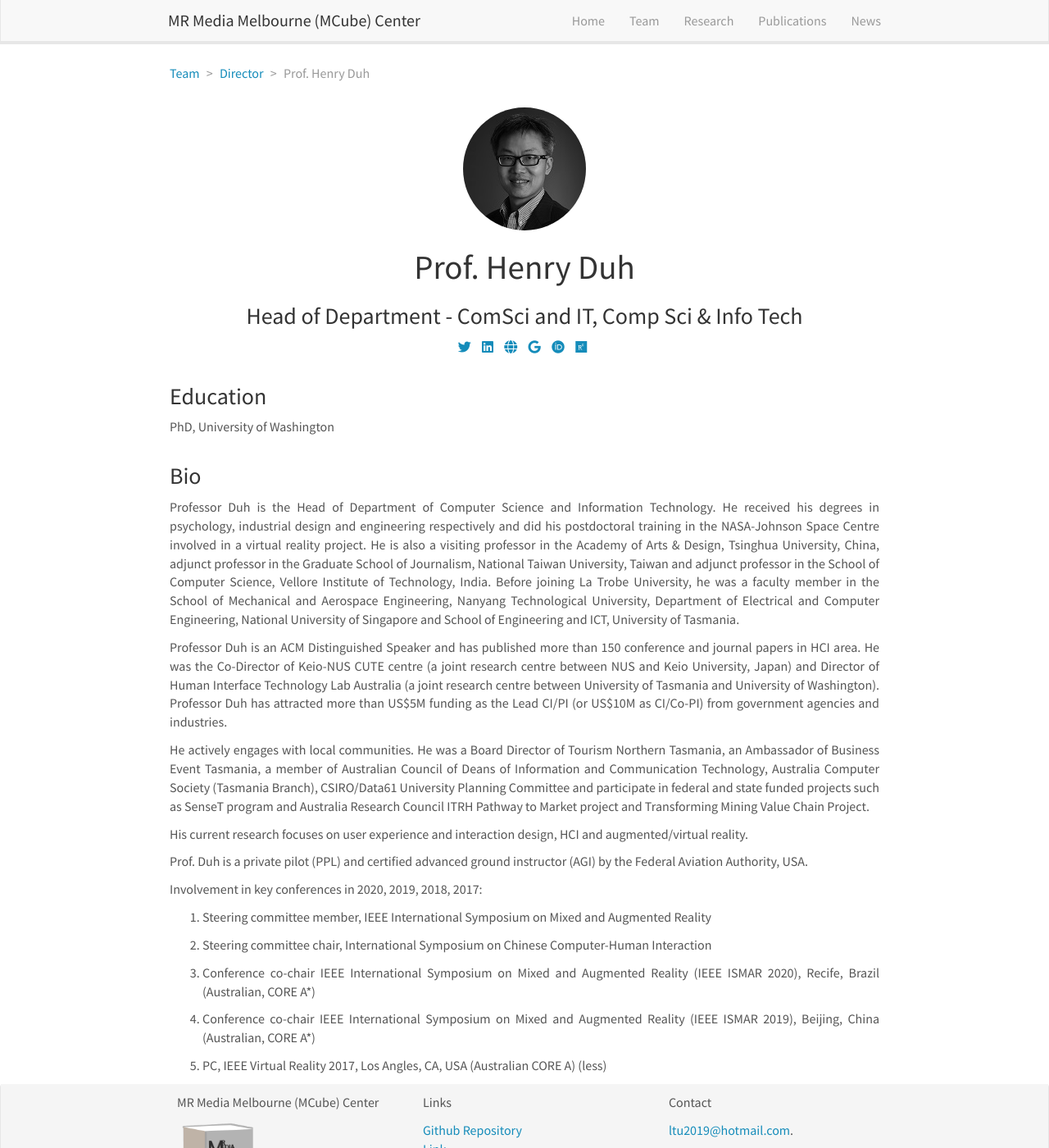
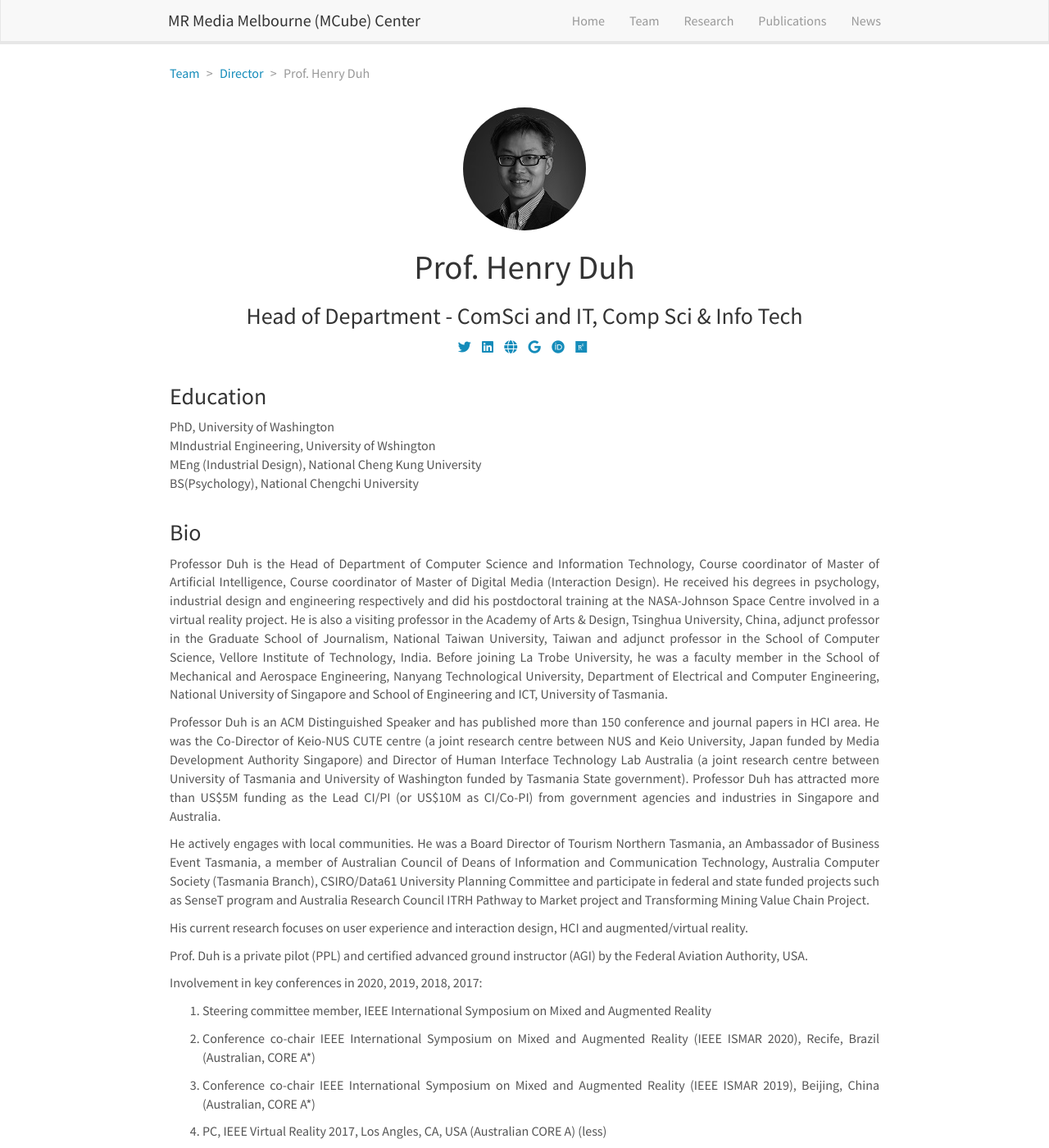
Before and after one commit to m3lab-ltu/m3lab-ltu.github.io, a Jekyll site: the page built from _pages/team/_posts/2020-07-13-researcher-staff-HenryDuh.md, in a window 1280 px wide and 1400 px high. Shown: the whole window at 82% size. Built offline with Jekyll 4.4.1, drawn with Linux system fonts in a browser that asks for light colours; nearby versions of some CDN libraries.

Commit message:
Update 2020-07-13-researcher-staff-HenryDuh.md

```diff
--- a/_pages/team/_posts/2020-07-13-researcher-staff-HenryDuh.md
+++ b/_pages/team/_posts/2020-07-13-researcher-staff-HenryDuh.md
@@ -4,23 +4,25 @@
 title: Prof. Henry Duh
 image: henry.png
 role: Head of Department - ComSci and IT, Comp Sci & Info Tech
-email: B.Duh@latrobe.edu.au
+email: B.Duh{at}latrobe.edu.au
 permalink: 'team/2020-07-13-researcher-staff-HenryDuh'
 social:
     twitter: https://twitter.com/
     linkedin: https://www.linkedin.com/in/henry-b-l-duh-b5317115
     google-scholar: https://scholar.google.com/citations?user=S7-v7eoAAAAJ&hl=en
-    github:
     website: https://scholars.latrobe.edu.au/display/bduh
     orcid: http://orcid.org/0000-0003-4808-6109
     research-gate: https://www.researchgate.net/profile/Henry_Duh
 education:
  - PhD, University of Washington
+ - MIndustrial Engineering, University of Wshington
+ - MEng (Industrial Design), National Cheng Kung University
+ - BS(Psychology), National Chengchi University
 ---
 
-Professor Duh is the Head of Department of Computer Science and Information Technology. He received his degrees in psychology, industrial design and engineering respectively and did his postdoctoral training in the NASA-Johnson Space Centre involved in a virtual reality project. He is also a visiting professor in the Academy of Arts & Design, Tsinghua University, China, adjunct professor in the Graduate School of Journalism, National Taiwan University, Taiwan and adjunct professor in the School of Computer Science, Vellore Institute of Technology, India. Before joining La Trobe University, he was a faculty member in the School of Mechanical and Aerospace Engineering, Nanyang Technological University, Department of Electrical and Computer Engineering, National University of Singapore and School of Engineering and ICT, University of Tasmania.
+Professor Duh is the Head of Department of Computer Science and Information Technology, Course coordinator of Master of Artificial Intelligence, Course coordinator of Master of Digital Media (Interaction Design). He received his degrees in psychology, industrial design and engineering respectively and did his postdoctoral training at the NASA-Johnson Space Centre involved in a virtual reality project. He is also a visiting professor in the Academy of Arts & Design, Tsinghua University, China, adjunct professor in the Graduate School of Journalism, National Taiwan University, Taiwan and adjunct professor in the School of Computer Science, Vellore Institute of Technology, India. Before joining La Trobe University, he was a faculty member in the School of Mechanical and Aerospace Engineering, Nanyang Technological University, Department of Electrical and Computer Engineering, National University of Singapore and School of Engineering and ICT, University of Tasmania.
 
-Professor Duh is an ACM Distinguished Speaker and has published more than 150 conference and journal papers in HCI area. He was the Co-Director of Keio-NUS CUTE centre (a joint research centre between NUS and Keio University, Japan) and Director of Human Interface Technology Lab Australia (a joint research centre between University of Tasmania and University of Washington). Professor Duh has attracted more than US$5M funding as the Lead CI/PI (or US$10M as CI/Co-PI) from government agencies and industries.
+Professor Duh is an ACM Distinguished Speaker and has published more than 150 conference and journal papers in HCI area. He was the Co-Director of Keio-NUS CUTE centre (a joint research centre between NUS and Keio University, Japan funded by Media Development Authority Singapore) and Director of Human Interface Technology Lab Australia (a joint research centre between University of Tasmania and University of Washington funded by Tasmania State government). Professor Duh has attracted more than US$5M funding as the Lead CI/PI (or US$10M as CI/Co-PI) from government agencies and industries in Singapore and Australia.
 
 He actively engages with local communities. He was a Board Director of Tourism Northern Tasmania, an Ambassador of Business Event Tasmania, a member of Australian Council of Deans of Information and Communication Technology, Australia Computer Society (Tasmania Branch), CSIRO/Data61 University Planning Committee and participate in federal and state funded projects such as SenseT program and Australia Research Council ITRH Pathway to Market project and Transforming Mining Value Chain Project.
 
@@ -33,8 +35,6 @@
 
 0. Steering committee member, IEEE International Symposium on Mixed and Augmented Reality
 
-0. Steering committee chair, International Symposium on Chinese Computer-Human Interaction
-
 1. Conference co-chair IEEE International Symposium on Mixed and Augmented Reality (IEEE ISMAR 2020), Recife, Brazil (Australian, CORE A*)
 
 2. Conference co-chair IEEE International Symposium on Mixed and Augmented Reality (IEEE ISMAR 2019), Beijing, China (Australian, CORE A*)
```
